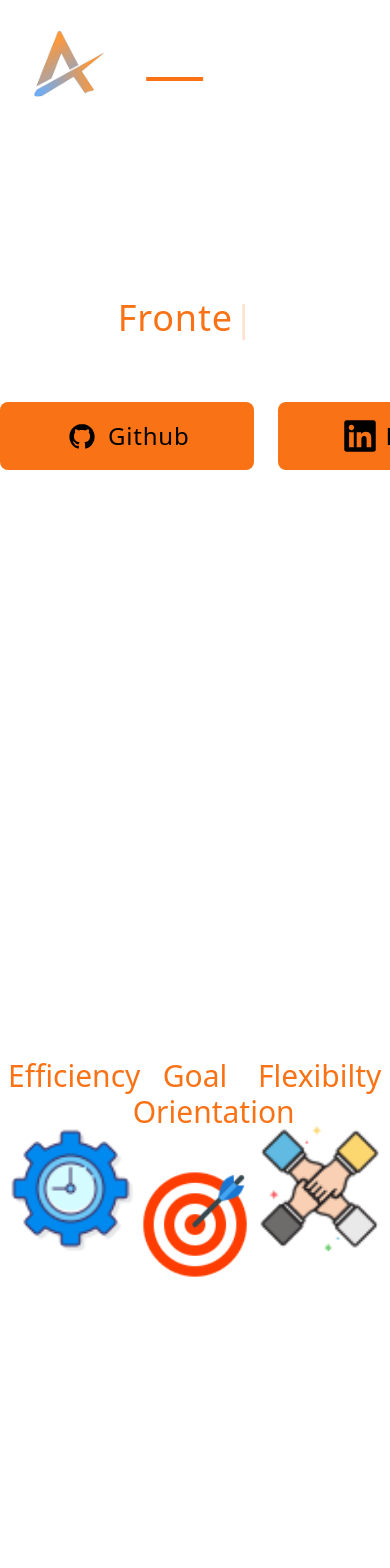
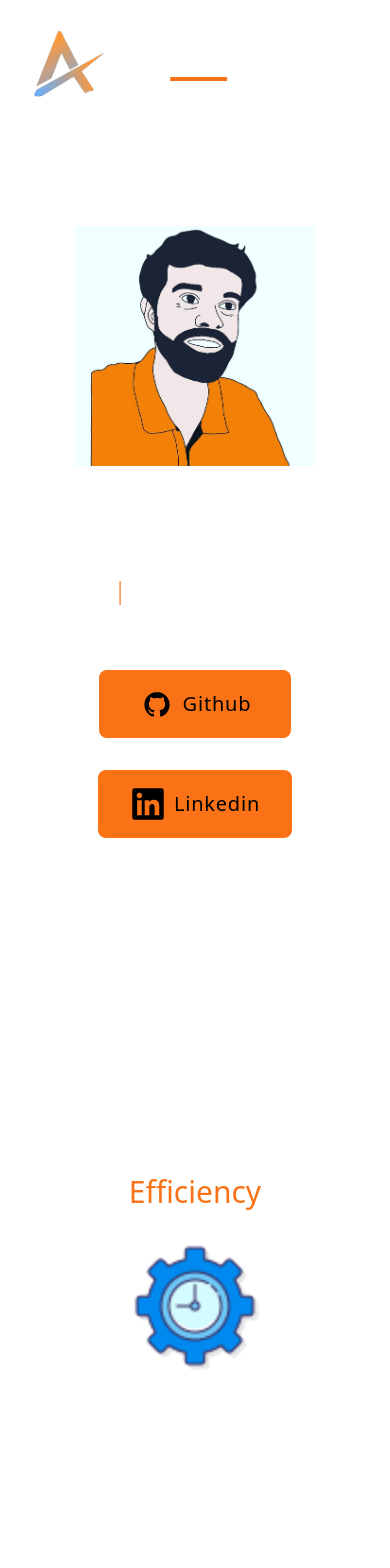
Before and after one commit to Ayush1M/Portfolio-React, a React (Vite) app: page / in a window 390 px wide. Shown: the top 1568 px of the page. Built offline with nearby package versions, Linux system fonts and the light colour scheme.

Commit message:
Added responsiveness for all devices.

```diff
--- a/src/components/Header.jsx
+++ b/src/components/Header.jsx
@@ -9,7 +9,7 @@ export default function Header(){
             <img src={logoImg} className="w-32" />
         <nav className="py-8 mr-16 flex justify-end text-xl">
         <NavLink to="/" className={(({isActive}) => isActive ? "decoration-4 underline underline-offset-8 decoration-orange-500" : "mr-12 hover:text-orange-500")}>Home</NavLink>
-        <NavLink to="projects" className={(({isActive}) => isActive ? "decoration-4 underline underline-offset-8 decoration-orange-500" : "ml-12 hover:text-orange-500")}>Projects</NavLink>
+        <NavLink to="projects" className={(({isActive}) => isActive ? "decoration-4 underline underline-offset-8 decoration-orange-500" : "ml-12 hover:text-orange-500 max-sm:ml-6")}>Projects</NavLink>
         </nav>
         </header>
         </>
--- a/src/components/Home.jsx
+++ b/src/components/Home.jsx
@@ -21,67 +21,66 @@ import responsivedesign from "../images/icons/responsivedesign-icon.png"
 export default function Home() {
   return (
     <>
-      <section className="text-white flex justify-evenly mt-24">
+      <section className="text-white flex justify-evenly mt-24 max-md:flex max-md:flex-col max-md:items-center max-mdp:flex-col max-mdp:items-center">
         <div>
           <div className="tracking-wider">
-            <h1 className="text-5xl">Hi, I'm Ayush Mahajan</h1>
+            <h1 className="text-5xl max-sm:text-3xl">Hi, I'm Ayush Mahajan</h1>
             <div className="flex mt-6">
-              <h2 className="mr-2 text-4xl">I am a </h2>
-              <div className="text-orange-500 text-4xl">
+              <h2 className="mr-2 text-4xl max-sm:text-2xl">I am a </h2>
+              <div className="text-orange-500 text-4xl max-sm:text-2xl">
                 <Typewriter
                   options={{
-                    strings: ["Frontend Developer!!"],
+                    strings: ["Frontend Developer"],
                     autoStart: true,
                     loop: true,
                   }}
                 />
               </div>
             </div>
-            <div className="flex items-center mt-16">
-              <a className="bg-orange-500 text-black px-16 py-4 rounded-lg flex items-center text-2xl mr-6 relative z-10 before:absolute before:inset-0 before:bg-black before:-z-10 before:border-2 before:border-orange-500 before:border-solid before:rounded-lg before:origin-left before:scale-x-0 before:transition-transform before:hover:scale-x-100 hover:text-orange-500" href="https://github.com/Ayush1M" target="_blank" rel="noopener noreferrer"><DiGithubBadge className="text-4xl mr-2" />Github</a>
+            <div className="flex items-center mt-16 max-md:mb-12 max-sm:flex-col">
+              <a className="bg-orange-500 text-black px-16 py-4 rounded-lg flex items-center text-2xl mr-6 relative z-10 before:absolute before:inset-0 before:bg-black before:-z-10 before:border-2 before:border-orange-500 before:border-solid before:rounded-lg before:origin-left before:scale-x-0 before:transition-transform before:hover:scale-x-100 hover:text-orange-500 max-sm:mb-8 max-sm:mr-0 max-sm:text-xl max-sm:px-10" href="https://github.com/Ayush1M" target="_blank" rel="noopener noreferrer"><DiGithubBadge className="text-4xl mr-2" />Github</a>
 
-              <a className="bg-orange-500 text-black px-16 py-4 rounded-lg flex items-center text-2xl mr-6 relative z-10 before:absolute before:inset-0 before:bg-black before:-z-10 before:border-2 before:border-orange-500 before:border-solid before:rounded-lg before:origin-left before:scale-x-0 before:transition-transform before:hover:scale-x-100 hover:text-orange-500" href="https://www.linkedin.com/in/ayush-mahajan10" target="_blank" rel="noopener noreferrer"><FaLinkedin className="text-4xl mr-2" />Linkedin</a>
+              <a className="bg-orange-500 text-black px-16 py-4 rounded-lg flex items-center text-2xl mr-6 relative z-10 before:absolute before:inset-0 before:bg-black before:-z-10 before:border-2 before:border-orange-500 before:border-solid before:rounded-lg before:origin-left before:scale-x-0 before:transition-transform before:hover:scale-x-100 hover:text-orange-500 max-sm:mr-0 max-sm:text-xl max-sm:px-8" href="https://www.linkedin.com/in/ayush-mahajan10" target="_blank" rel="noopener noreferrer"><FaLinkedin className="text-4xl mr-2" />Linkedin</a>
             </div>
-
           </div>
         </div>
-        <img className="w-96" src={AvatarImg} />
+        <img className="w-96 max-md:order-first max-md:mb-12 max-mdp:mb-12 max-mdp:order-first max-sm:w-60 max-lg:w-72" src={AvatarImg} />
       </section>
 
       <div className="mx-2">
-        <h2 className="text-white mt-64 text-center text-5xl">Why Should you Hire Me?</h2>
-        <section className="text-white grid grid-cols-3 text-3xl mt-24">
-        <div className="text-center">
+        <h2 className="text-white mt-64 text-center text-5xl max-md:mt-52 max-sm:mt-28 max-sm:text-4xl">Why Should you Hire Me?</h2>
+        <section className="text-white grid grid-cols-3 text-3xl mt-24 max-md:flex flex-col">
+        <div className="text-center mx-4">
             <h3 className="mb-8 text-orange-500">Efficiency</h3>
-            <img src={efficiencyimg} alt="Efficiency" class="m-auto w-44 mb-8" />
-            <p class="w-[60%] m-auto max-lg:w-full">I believe having a proper planning and a end goal helps in achieving task more efficiently and takes less amout of time.</p>
+            <img src={efficiencyimg} alt="Efficiency" class="m-auto w-44 mb-8 max-sm:w-32" />
+            <p class="w-[60%] m-auto max-lg:w-full max-sm:text-2xl">I believe having a proper planning and a end goal helps in achieving task more efficiently and takes less amout of time.</p>
           </div>
-          <div className="text-center">
-            <h3 className="mb-8 text-orange-500">Goal Orientation</h3>
-            <img src={goalsimg} alt="goal Orientation" class="m-auto w-44 mb-8" />
-            <p class="w-[60%] m-auto max-lg:w-full">I always try to break bigger goals into smaller tasks which makes it easy to achieve them.</p>
+          <div className="text-center mx-4">
+            <h3 className="mb-8 text-orange-500 max-md:mt-16">Goal Orientation</h3>
+            <img src={goalsimg} alt="goal Orientation" class="m-auto w-44 mb-8 max-sm:w-32" />
+            <p class="w-[60%] m-auto max-lg:w-full max-sm:text-2xl">I always try to break bigger goals into smaller tasks which makes it easy to achieve them.</p>
           </div>
-          <div className="text-center">
-            <h3 className="mb-8 text-orange-500">Flexibilty</h3>
-            <img src={flexibilityimg} alt="flexibility" class="m-auto w-44 mb-8" />
-            <p class="w-[60%] m-auto max-lg:w-full">I am flexible in working in any environment wheather its in a team or as a individual.</p>
+          <div className="text-center mx-4">
+            <h3 className="mb-8 text-orange-500 max-md:mt-16">Flexibilty</h3>
+            <img src={flexibilityimg} alt="flexibility" class="m-auto w-44 mb-8 max-sm:w-32" />
+            <p class="w-[60%] m-auto max-lg:w-full max-sm:text-2xl">I am flexible in working in any environment wheather its in a team or as a individual.</p>
           </div>
         </section>
       </div>
       <section className="mb-24 mt-48">
-        <h2 className="text-white mb-16 text-6xl text-center tracking-wide">Technolgies I Use</h2>
+        <h2 className="text-white mb-16 text-6xl text-center tracking-wide max-sm:text-4xl">Technolgies I Use</h2>
         <div className="text-white flex justify-center flex-wrap gap-8">
-        <p className="text-center text-xl mr-8"><img className="hover:animate-spin mb-6" src={html} alt="" />Html</p>
-        <p className="text-center text-xl mr-8"><img className="hover:animate-spin mb-6" src={css} alt="" />CSS</p>
-        <p className="text-center text-xl mr-8"><img className="hover:animate-spin mb-6" src={javaScript} alt="" />JavaScript</p>
-        <p className="text-center text-xl mr-8"><img className="hover:animate-spin mb-6" src={react} alt="" />React</p>
-        <p className="text-center text-xl mr-8"><img className="hover:animate-spin mb-6" src={tailwind} alt="" />Tailwind CSS</p>
-        <p className="text-center text-xl mr-8"><img className="hover:animate-spin mb-6" src={api} alt="" />RestAPI</p>
-        <p className="text-center text-xl mr-8"><img className="hover:animate-spin mb-6" src={github} alt="" />Github</p>
-        <p className="text-center text-xl mr-8"><img className="hover:animate-spin mb-6" src={figma} alt="" />Figma</p>
-        <p className="text-center text-xl mr-8"><img className="hover:animate-spin mb-6" src={vscode} alt="" />VSCode</p>
-        <p className="text-center text-xl mr-8"><img className="hover:animate-spin mb-6" src={firebase} alt="" />Firebase</p>
-        <p className="text-xl"><img className="m-auto w-20 hover:animate-spin mb-6" src={responsivedesign} alt="" />Responsive Design</p>
+        <p className="text-center text-xl mr-8"><img className="hover:animate-spin mb-6 max-sm:w-20" src={html} alt="" />Html</p>
+        <p className="text-center text-xl mr-8"><img className="hover:animate-spin mb-6 max-sm:w-20" src={css} alt="" />CSS</p>
+        <p className="text-center text-xl mr-8"><img className="hover:animate-spin mb-6 max-sm:w-20" src={javaScript} alt="" />JavaScript</p>
+        <p className="text-center text-xl mr-8"><img className="hover:animate-spin mb-6 max-sm:w-20" src={react} alt="" />React</p>
+        <p className="text-center text-xl mr-8"><img className="hover:animate-spin mb-6 max-sm:w-20" src={tailwind} alt="" />Tailwind CSS</p>
+        <p className="text-center text-xl mr-8"><img className="hover:animate-spin mb-6 max-sm:w-20" src={api} alt="" />RestAPI</p>
+        <p className="text-center text-xl mr-8"><img className="hover:animate-spin mb-6 max-sm:w-20" src={github} alt="" />Github</p>
+        <p className="text-center text-xl mr-8"><img className="hover:animate-spin mb-6 max-sm:w-20" src={figma} alt="" />Figma</p>
+        <p className="text-center text-xl mr-8"><img className="hover:animate-spin mb-6 max-sm:w-20" src={vscode} alt="" />VSCode</p>
+        <p className="text-center text-xl mr-8"><img className="hover:animate-spin mb-6 max-sm:w-20" src={firebase} alt="" />Firebase</p>
+        <p className="text-xl"><img className="m-auto w-28 hover:animate-spin mb-2 max-sm:w-20" src={responsivedesign} alt="" />Responsive Design</p>
         </div>
       </section>
     </>
```
Also changed, not shown: src/components/Projects.jsx (+22 -22 lines).
